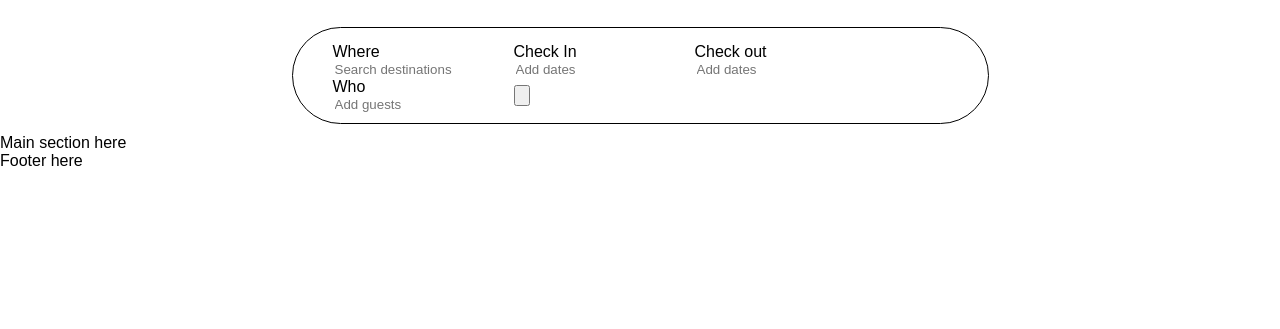
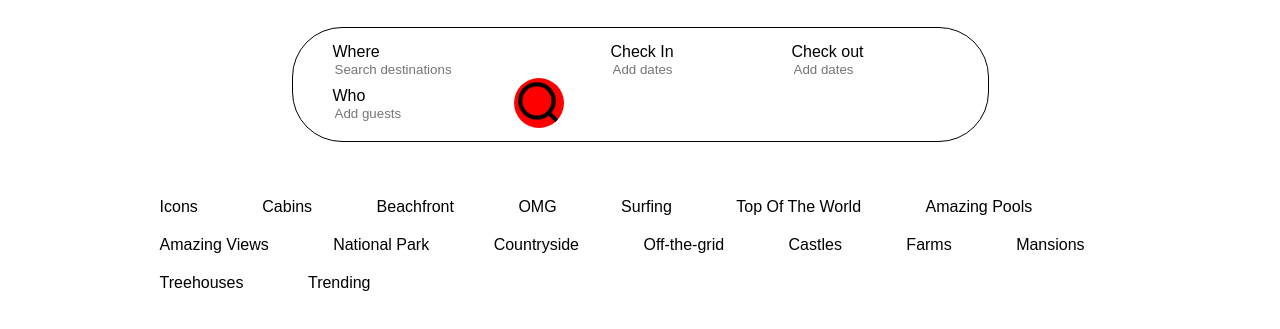
Before and after one commit to Abdulqadir90/airbnb_clone, a plain HTML site: page index.html in a window 1280 px wide. Shown: the part 121-450 px from the top of the page. Drawn offline with Linux system fonts and the light colour scheme.

Commit message:
styled the header and added filter text beneath

```diff
--- a/index.html
+++ b/index.html
@@ -20,7 +20,7 @@
         </nav>
         <div class="search-bar">
             <form>
-                <div>
+                <div class="space">
                     <label>Where</label>
                     <input type="text" placeholder="Search destinations">
                 </div>
@@ -36,22 +36,54 @@
                     <label>Who</label>
                     <input type="text" placeholder="Add guests">
                 </div>
-                <button type="submit"><img src="images/search-icon.png" alt=""></button>
+                <button type="submit" class="search-button">
+                    <img src="images/search-icon.png" alt="search icon">
+                </button>
             </form>
         </div>
+    </div>
+
+    <div>
+        <nav>
+            <ul class="nav-links">
+                <li><a href="#"> Icons</a></li>
+                <li><a href="#"> Cabins</a></li>
+                <li><a href="#"> Beachfront</a></li>
+                <li><a href="#"> OMG</a></li>
+                <li><a href="#"> Surfing</a></li>
+                <li><a href="#"> Top Of The World</a></li>
+                <li><a href="#"> Amazing Pools</a></li>
+                <li><a href="#"> Amazing Views</a></li>
+                <li><a href="#"> National Park</a></li>
+                <li><a href="#"> Countryside</a></li>
+                <li><a href="#"> Off-the-grid</a></li>
+                <li><a href="#"> Castles</a></li>
+                <li><a href="#"> Farms</a></li>
+                <li><a href="#"> Mansions</a></li>
+                <li><a href="#"> Treehouses</a></li>
+                <li><a href="#"> Trending</a></li>
+           </ul>
+         </nav>
     </div>
 
 
 
 
 
-    <section>
-            <div>
-                Main section here
-            </div>
-    </section>
-<footer>
-    Footer here
-</footer>
+
+
+
+
+
+
+
+
+
+
+
+
+
+
+
 </body>
 </html>
--- a/styles.css
+++ b/styles.css
@@ -56,7 +56,20 @@ nav{
     background: transparent;
     outline: none;
 }
-
-.search-bar form button{
+.search-button{
+    padding: 0;
+    border: none;
+    background: none;
 
 }
+
+.search-button img{
+    background-color: red;
+    height: 50px;
+    width: 50px;
+    border-radius: 50%;
+}
+
+.space{
+    flex: 1
+}
```
Also changed, not shown: images/search-icon.png (renamed from images/search-icon.webp).
